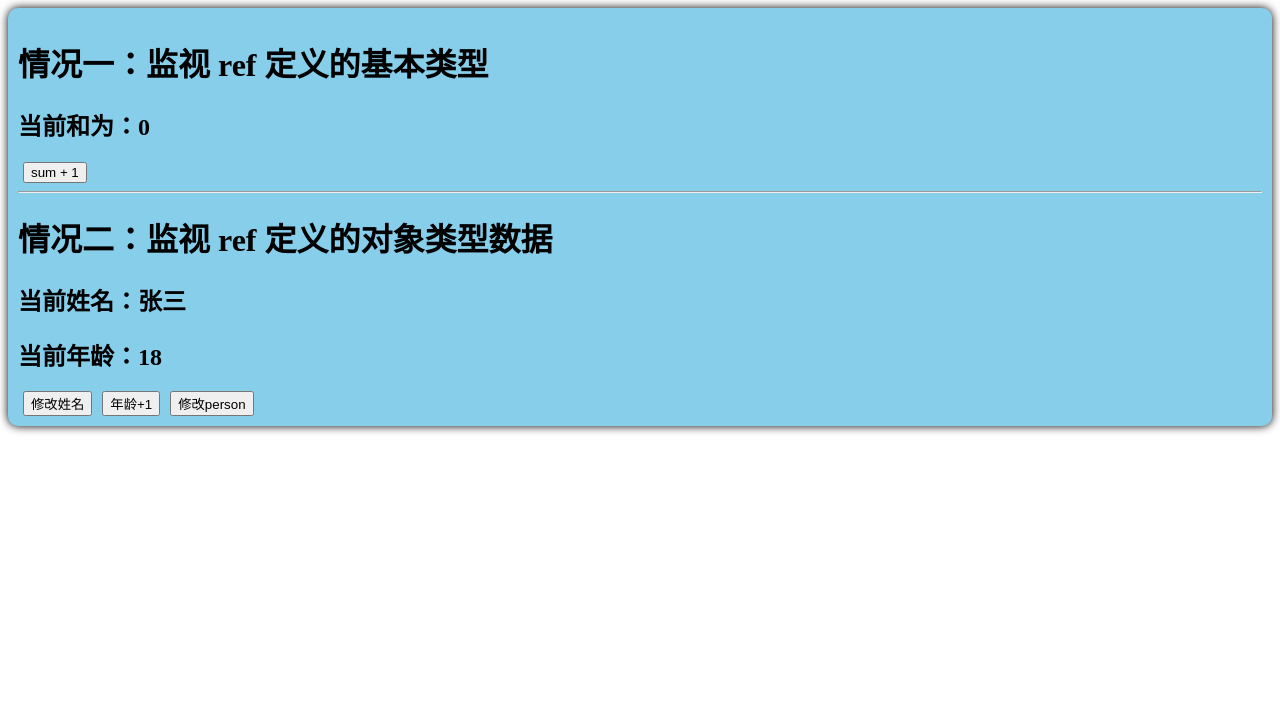
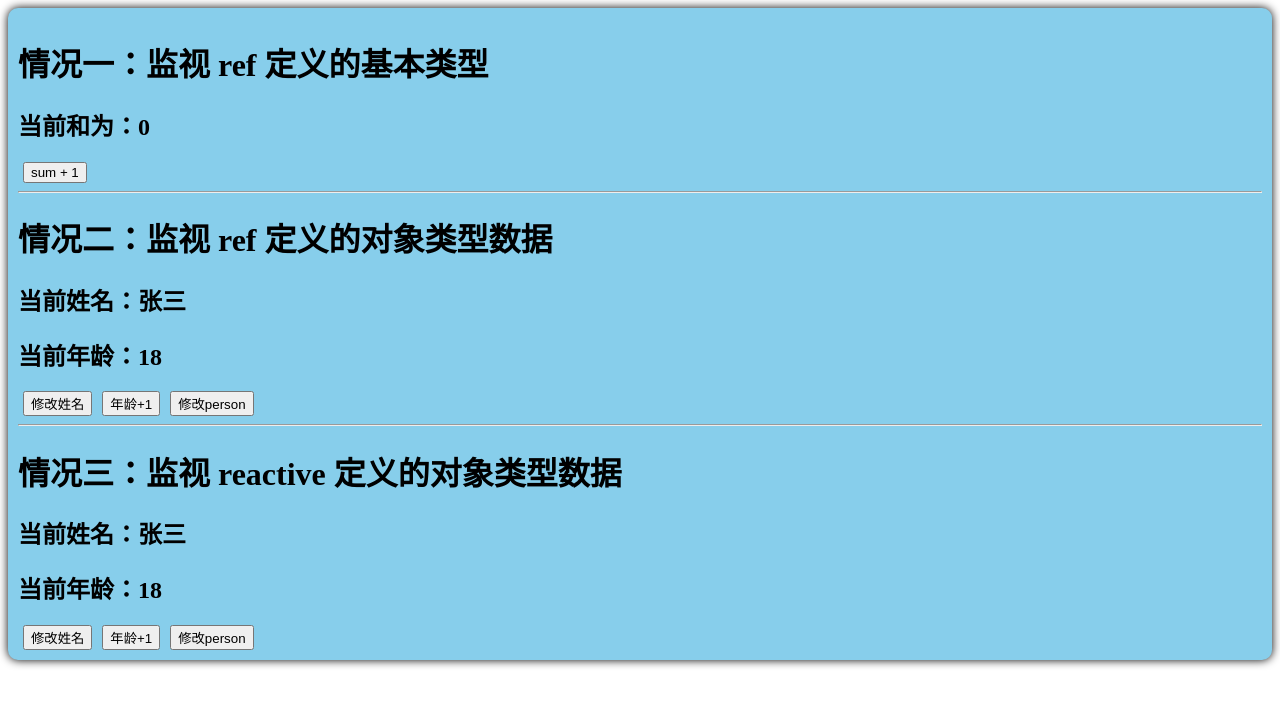
Before and after one commit to XiaoNing0430/Vue3-Learn, a Vue app: page / in a window 1280 px wide. Shown: the top 706 px of the page. Built offline with nearby package versions, Linux system fonts and the light colour scheme.

Commit message:
✨ feat: 情况三：watch监视reactive定义的对象类型数据

```diff
--- a/src/components/Person.vue
+++ b/src/components/Person.vue
@@ -12,12 +12,21 @@
     <button @click="changeName">修改姓名</button>
     <button @click="changeAge">年龄+1</button>
     <button @click="changePerson">修改person</button>
+
+    <hr />
+
+    <h1>情况三：监视 reactive 定义的对象类型数据</h1>
+    <h2>当前姓名：{{ reactivePerson.name }}</h2>
+    <h2>当前年龄：{{ reactivePerson.age }}</h2>
+    <button @click="changeReactiveName">修改姓名</button>
+    <button @click="changeReactiveAge">年龄+1</button>
+    <button @click="changeReactivePerson">修改person</button>
   </div>
 </template>
 
 <!-- name属性可以自定义组件的名称，方便调试 -->
 <script setup lang="ts" name="Person">
-  import { ref, watch } from 'vue'
+  import { ref, reactive, watch } from 'vue'
 
   // 数据
   const sum = ref(0)
@@ -74,6 +83,39 @@
     }
   )
 
+  /* 监视 reactive 定义的对象类型数据 */
+  // 数据
+  let reactivePerson = reactive({
+    name: '张三',
+    age: 18,
+  })
+
+  // 方法
+  function changeReactiveName() {
+    reactivePerson.name += '~'
+  }
+
+  function changeReactiveAge() {
+    reactivePerson.age += 1
+  }
+
+  function changeReactivePerson() {
+    Object.assign(reactivePerson, {
+      name: '李四',
+      age: 20,
+    })
+  }
+
+  // 监视 reactive 定义的对象类型数据，默认开启深度监视
+  watch(
+    // 监视的数据
+    reactivePerson,
+    // 回调函数
+    (newValue, oldValue) => {
+      console.log('reactivePerson变化了', newValue, oldValue)
+    },
+  )
+
 </script>
 
 <style>
```
